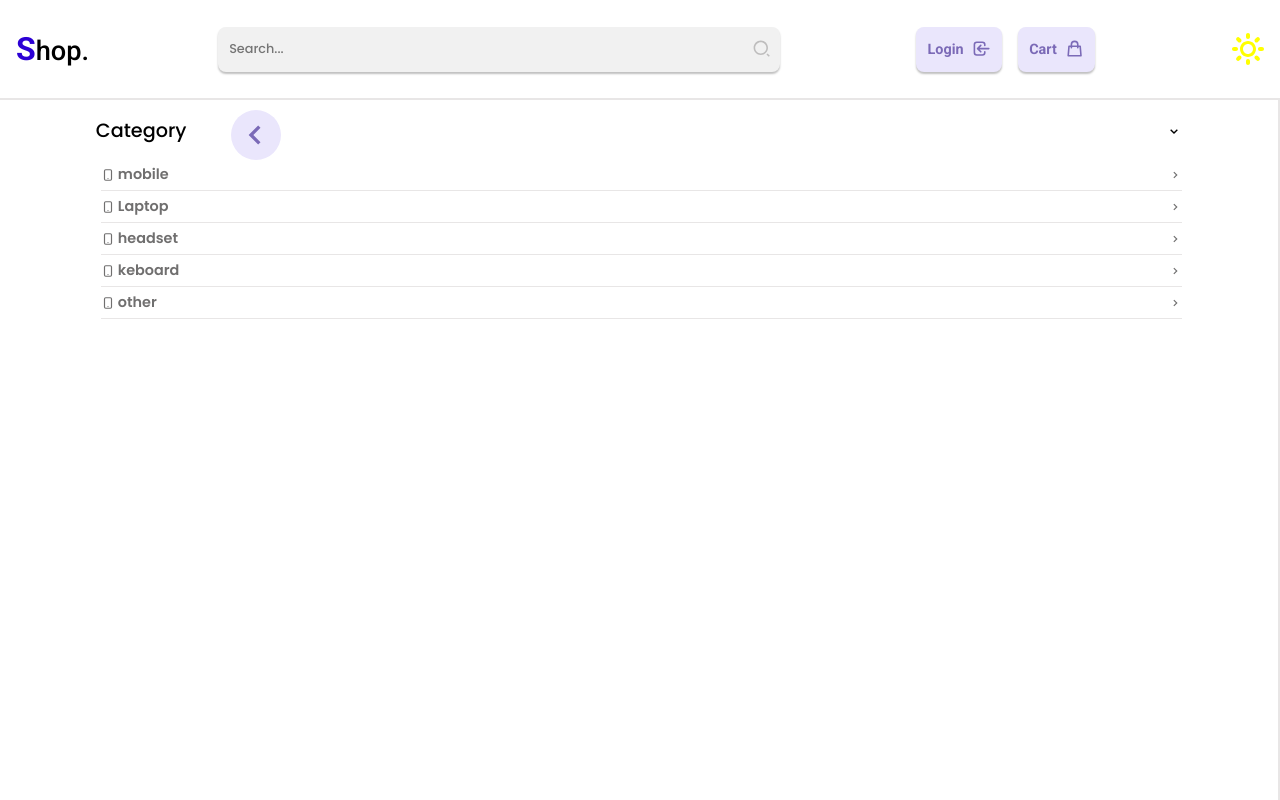
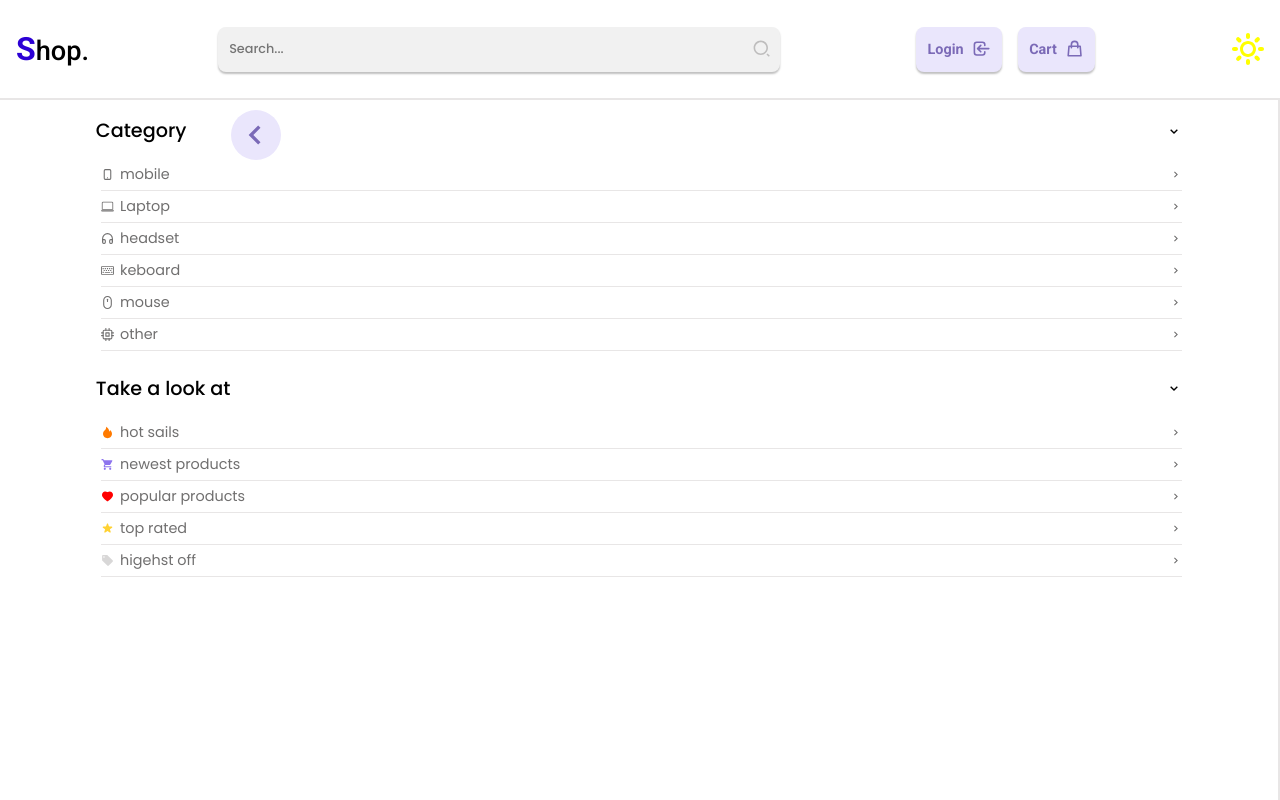
Before and after one commit to kjavedan/Ecommerce-website, a React (Create React App) app: page / in a window 1280 px wide. Shown: the top 800 px of the page. Built offline with nearby package versions, Linux system fonts and the light colour scheme.

Commit message:
working on the sidebar folders structure dynamic

```diff
--- a/src/assets/Global.js
+++ b/src/assets/Global.js
@@ -12,10 +12,10 @@ const GlobalStyles = createGlobalStyle`
   h1,h2,h3,h4,h5,h6,p{
     font-family: 'Poppins';
   }
-  h1,h4,p{
+  h1,h4,h5,p{
     font-weight: 500;
   }
-  h2,h3,h5{
+  h2,h3{
     font-weight: 600;
   }
 
--- a/src/layouts/sidebar/Sidebar.js
+++ b/src/layouts/sidebar/Sidebar.js
@@ -4,33 +4,73 @@ import StyledSidebar from './components/styles/Sidebar.styled'
 import {Wrapper} from './components/styles/Wrappers.styled'
 import Category from './components/Category'
 import '../../assets/App.css'
+import { HiOutlineDeviceMobile, HiStar } from 'react-icons/hi'
+import {BsLaptop} from 'react-icons/bs'
+import {CgMouse} from 'react-icons/cg'
+import {FaRegKeyboard} from 'react-icons/fa'
+import {FiHeadphones, FiCpu} from 'react-icons/fi'
+import {AiFillHeart, AiFillFire} from 'react-icons/ai'
+import {MdShoppingCart, MdLocalOffer} from 'react-icons/md'
+
 
 const Sidebar = () => {
 
   const items = [
     {
       title: 'mobile',
-      icons: '',
+      icon: <HiOutlineDeviceMobile />,
       children: ['apple', 'samsung', 'sony', 'nokia']
     },
     {
       title: 'Laptop',
-      icons: '',
+      icon: <BsLaptop />,
       children: ['apple', 'microsoft', 'dell', 'hp']
     },
     {
       title: 'headset',
-      icons: '',
+      icon: <FiHeadphones />,
       children: ['apple', 'samsung', 'sony', 'lenovo']
     },
     {
       title: 'keboard',
-      icons: '',
+      icon: <FaRegKeyboard />,
       children: ['apple', 'lenovo', 'shiami', 'other']
     },
     {
+      title: 'mouse',
+      icon: <CgMouse />,
+      children: ['apple', 'microsoft', 'other']
+    },
+    {
       title: 'other',
-      icons: '',
+      icon: <FiCpu />,
+      children: []
+      }
+  ]
+  const items2 = [
+    {
+      title: 'hot sails',
+      icon: <AiFillFire  style={{color: '#FF7A00'}}/>,
+      children: []
+    },
+    {
+      title: 'newest products',
+      icon: <MdShoppingCart style={{color: '#8D74EE'}}/>,
+      children: []
+    },
+    {
+      title: 'popular products',
+      icon: <AiFillHeart style={{color: '#FF0000'}}/>,
+      children: []
+    },
+    {
+      title: 'top rated',
+      icon: <HiStar style={{color: '#FFD233'}}/>,
+      children: []
+    },
+    {
+      title: 'higehst off',
+      icon: <MdLocalOffer style={{color: '#D8D7D7'}}/>,
       children: []
       }
   ]
@@ -42,6 +82,7 @@ const Sidebar = () => {
     <StyledSidebar theme={theme} displaySidebar={displaySidebar}>
       <Wrapper theme={theme}>
          <Category title={'Category'} items={items} />
+         <Category title={'Take a look at'} items={items2} />
       </Wrapper>
     </StyledSidebar>
   )
--- a/src/layouts/sidebar/components/CategoryItemParent.js
+++ b/src/layouts/sidebar/components/CategoryItemParent.js
@@ -2,19 +2,17 @@ import React, {useState, useContext} from 'react'
 import { Context } from '../../../context/uiContext'
 import { StyledParent } from './styles/CategoryItem.styled'
 import { Children } from './styles/CategoryItems.styled'
+import CategoryItemChild from './CategoryItemChild'
 import {BiChevronRight, BiChevronDown} from 'react-icons/bi'
-import {HiOutlineDeviceMobile} from 'react-icons/hi'
-import CategoryItemChild from './CategoryItemChild'
+
 
 const Parent = ({title, icon, children}) => {
 
     const {theme} = useContext(Context)
 
+    console.log(children.length)
+    const childElements = children.map((item, index) =><CategoryItemChild key={index} data={item} />)
 
-    const child = true;
-
-    const childElements = children.map((item, index) =><CategoryItemChild key={index} data={item} />)
-    console.log(children)
     const [displayChildElements, setDisplayChildElements] = useState(false)
 
     const toggleChilds = () => {
@@ -22,8 +20,8 @@ const Parent = ({title, icon, children}) => {
     }
   return (
     <>
-        <StyledParent onClick={toggleChilds} theme={theme}>
-            <HiOutlineDeviceMobile /><h5>{title}</h5> {displayChildElements ? <BiChevronDown /> :<BiChevronRight /> }
+        <StyledParent onClick={ children.length ? toggleChilds : ''} theme={theme}>
+            {icon}<h5>{title}</h5> { displayChildElements ? <BiChevronDown /> : <BiChevronRight /> }
         </StyledParent>
         <Children display={displayChildElements ? 1 : 0}>
             {childElements}
--- a/src/layouts/sidebar/components/styles/CategoryItem.styled.js
+++ b/src/layouts/sidebar/components/styles/CategoryItem.styled.js
@@ -8,18 +8,24 @@ export const Item = styled.div`
 export const StyledParent = styled.div`
 display: flex;
 align-items: center;
-font-size: 14px;
-height: 2rem;
+font-size: 13px;
+height: 3rem;
 cursor: pointer;
 color: ${({theme}) => theme === '#fff' ? '#706F6F' : '#B4B4B4'};
 border-bottom: 1px solid ${({theme})=> theme === '#fff' ? '#E8E6E6' : '#2E2E2E'};
 
+@media (min-width: 500px ){
+    height: 2.5rem;
+}
+@media (min-width: 700px){
+    height: 2rem;
+}
 
 h5{
-    margin-left: .2rem;
+    margin-left: .4rem;
     margin-right: auto;
     font-size: .9rem;
-
+    font-weight: 400;
     &:hover{
         text-decoration: underline;
     }
```
